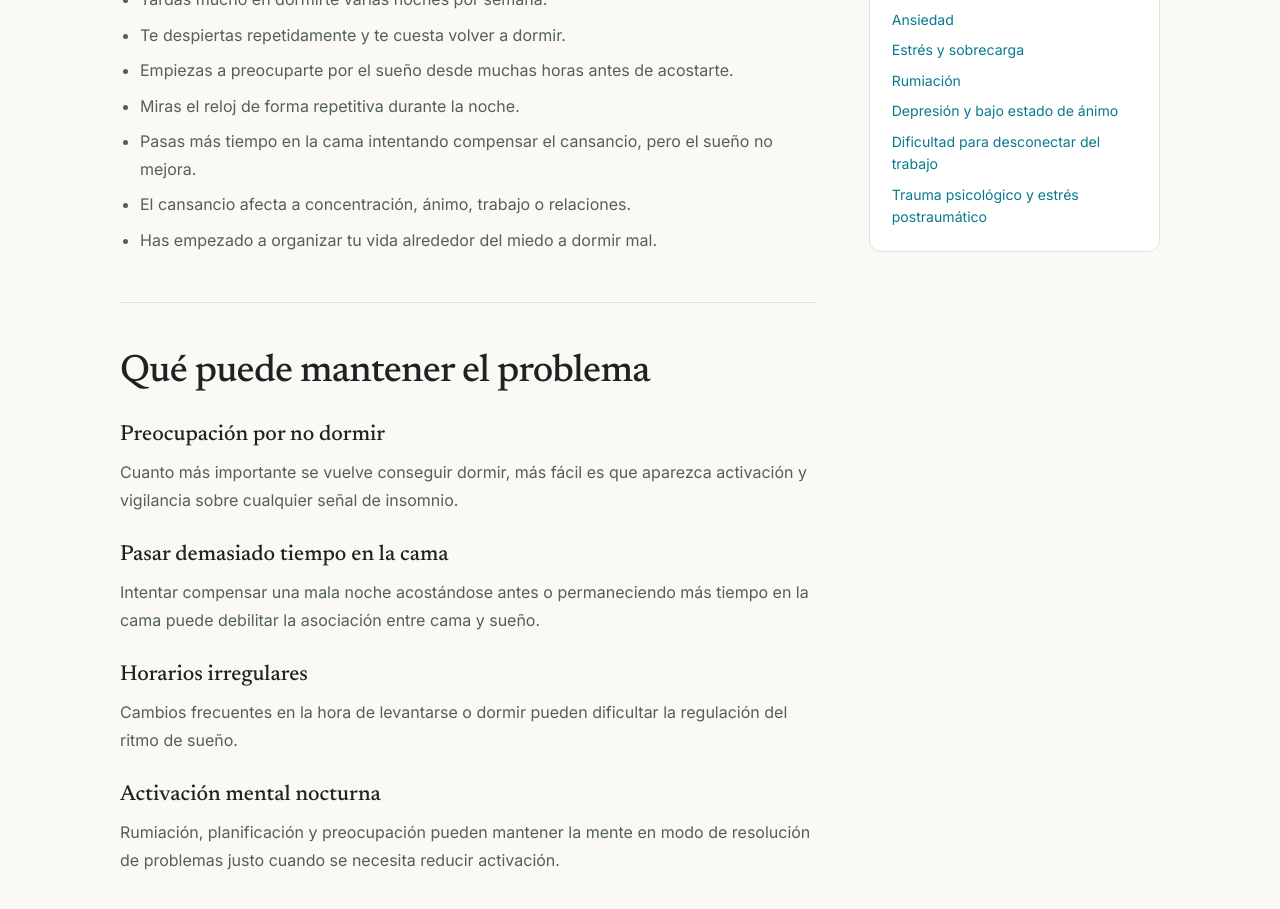
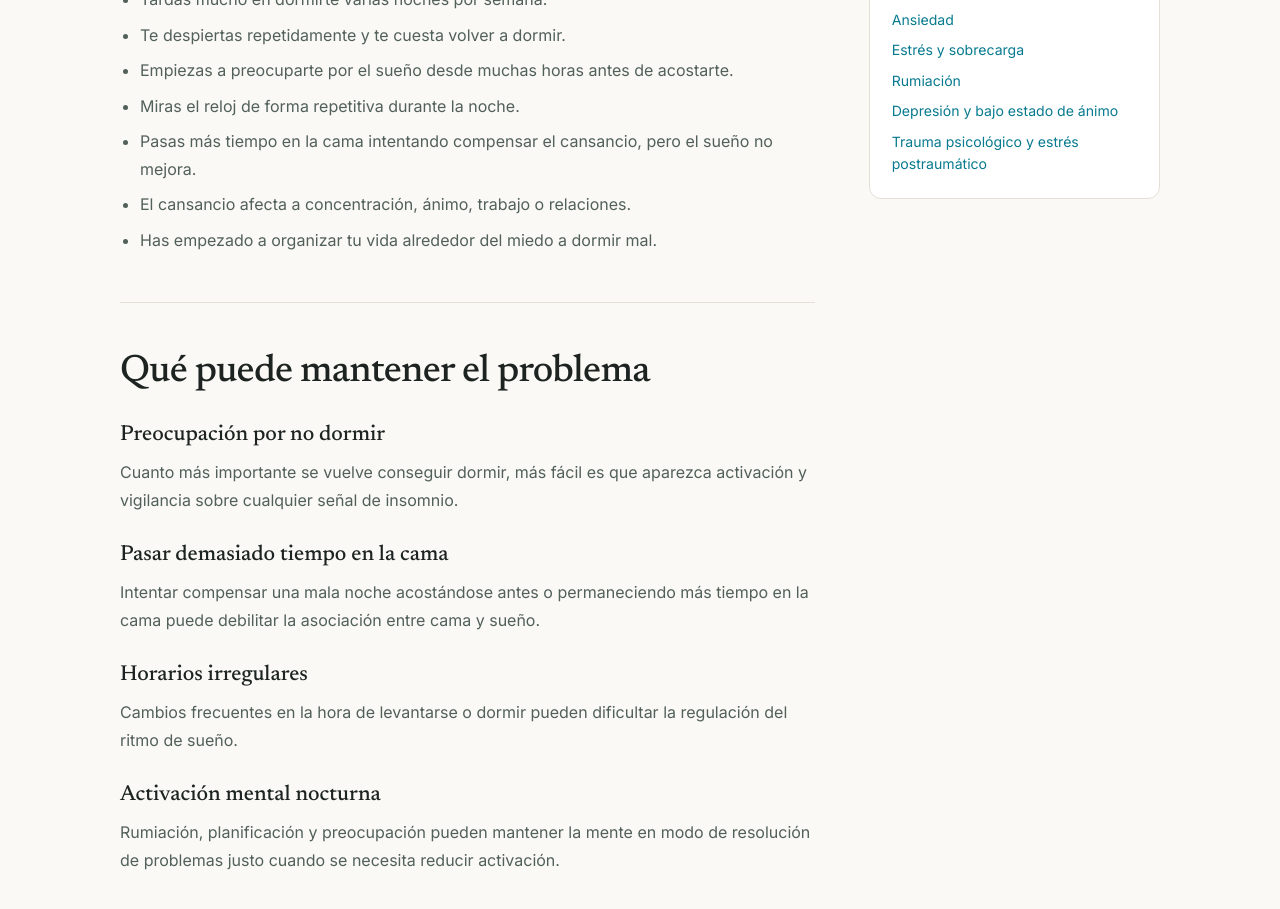
Before and after one commit to carolinasanchezgirona/Portfolio-Carolina, a Next.js app: page /insomnio-y-dificultades-para-dormir in a window 1280 px wide. Shown: the part 1020-1929 px from the top of the page. Built offline with nearby package versions, Linux system fonts and the light colour scheme.

Commit message:
SEO: limpiar enlaces tras consolidar estrés laboral

```diff
--- a/app/insomnio-y-dificultades-para-dormir/page.tsx
+++ b/app/insomnio-y-dificultades-para-dormir/page.tsx
@@ -48,7 +48,6 @@ export default function InsomniaPage() {
         <aside className="seo-sidebar" aria-label="Información práctica">
           <div className="seo-card"><h2>Sesión de psicología</h2><ul className="seo-facts"><li><span>Duración</span><strong>60 minutos</strong></li><li><span>Tarifa</span><strong>60 €</strong></li><li><span>Modalidad</span><strong>Presencial y online</strong></li><li><span>Pacientes</span><strong>Adultos</strong></li></ul><a className="editorial-btn editorial-btn-primary" href="/cita/">Consultar disponibilidad</a></div>
           <div className="seo-card"><h3>Áreas relacionadas</h3><div className="seo-related"><a href="/ansiedad/">Ansiedad</a><a href="/estres-y-sobrecarga/">Estrés y sobrecarga</a><a href="/rumiacion-y-pensamientos-repetitivos/">Rumiación</a><a href="/depresion/">Depresión y bajo estado de ánimo</a>
-              <a href="/dificultad-para-desconectar-del-trabajo/">Dificultad para desconectar del trabajo</a>
               <a href="/trauma-psicologico-y-estres-postraumatico/">Trauma psicológico y estrés postraumático</a></div></div>
         </aside>
       </div>
```
